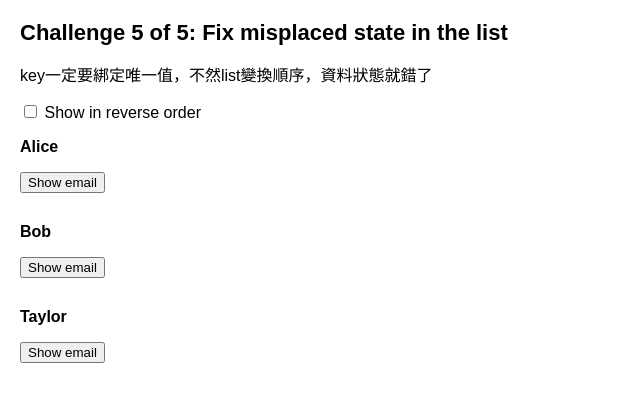
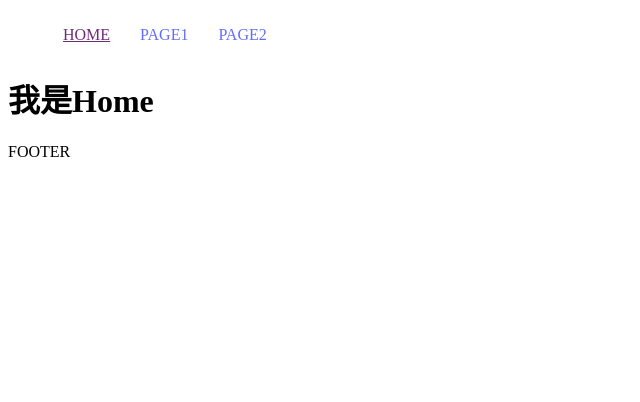
Before and after one commit to chloelo/react-ts-vite, a React (Vite) app: page / in a window 1280 px wide. Shown: the top 402 px of the page, without its empty margins (0-640 px from the left). Built offline with nearby package versions, Linux system fonts and the light colour scheme.

Commit message:
feat: 🎸 add react router

```diff
--- a/package.json
+++ b/package.json
@@ -12,6 +12,7 @@
     "immer": "^9.0.21",
     "react": "^18.2.0",
     "react-dom": "^18.2.0",
+    "react-router-dom": "^6.10.0",
     "use-immer": "^0.8.1"
   },
   "devDependencies": {
--- a/src/App.css
+++ b/src/App.css
@@ -40,14 +40,49 @@
 .read-the-docs {
   color: #888;
 } */
-body {
+/* body {
   background: #2a2a2a;
   color: #fff;
 }
 
 .section {
-    padding: 10px;
-    margin: 5px;
-    border-radius: 5px;
-    border: 1px solid #aaa;
+  padding: 10px;
+  margin: 5px;
+  border-radius: 5px;
+  border: 1px solid #aaa;
+} */
+
+li {
+  list-style: none;
+  margin: 10px 15px;
 }
+ul{
+  display: flex;
+}
+/* 未連結 */
+a:link {
+  font-weight: 500;
+  text-decoration: none;
+  color: #646cff;
+}
+
+/* 已連結過 */
+a:visited {
+  color: #a3a3a3;
+}
+
+/* 滑鼠移至連結 */
+a:hover {
+  color: #1ace92;
+}
+
+/* 選擇的連結 */
+a:active {
+  color: #24244d;
+
+}
+
+nav a.active {
+  color: rgb(113, 42, 122);
+  text-decoration: underline;
+}
--- /dev/null
+++ b/src/components/Footer.tsx
@@ -0,0 +1,5 @@
+const Footer = () => {
+  return <footer>FOOTER</footer>;
+};
+
+export default Footer;
--- /dev/null
+++ b/src/components/Header.tsx
@@ -0,0 +1,21 @@
+import { NavLink  } from "react-router-dom";
+
+const Header = () => {
+  return (
+    <nav>
+      <ul className="nav-items">
+        <li>
+          <NavLink to="/">HOME</NavLink>
+        </li>
+        <li>
+          <NavLink  to="/page1">PAGE1</NavLink>
+        </li>
+        <li>
+          <NavLink  to="/page2">PAGE2</NavLink>
+        </li>
+      </ul>
+    </nav>
+  );
+};
+
+export default Header;
--- /dev/null
+++ b/src/components/Layout.tsx
@@ -0,0 +1,15 @@
+import { Outlet } from "react-router-dom";
+import Header from "./Header";
+import Footer from "./Footer";
+
+const Layout = () => {
+  return (
+    <div>
+      <Header />
+      <Outlet />
+      <Footer />
+    </div>
+  );
+};
+
+export default Layout;
--- a/src/main.tsx
+++ b/src/main.tsx
@@ -1,13 +1,26 @@
 import React from 'react'
 import ReactDOM from 'react-dom/client'
 import App from './003-ManagingState/04-PreservingAndResettingState/Challenge5'
-// import './App.css'
+import './App.css'
 
-
-
+import { BrowserRouter, Routes, Route } from "react-router-dom";
+import Layout from "./components/Layout";
+import Home from "./pages/Home";
+import Page1 from "./pages/Page1";
+import Page2 from "./pages/Page2";
+import NotFound from "./pages/NotFound";
 
 ReactDOM.createRoot(document.getElementById('root') as HTMLElement).render(
   <React.StrictMode>
-    <App />
+    <BrowserRouter>
+      <Routes>
+        <Route path="/" element={<Layout />}>
+          <Route index element={<Home />} />
+          <Route path="page1" element={<Page1 />} />
+          <Route path="page2" element={<Page2 />} />
+          <Route path="*" element={<NotFound />} />
+        </Route>
+      </Routes>
+    </BrowserRouter>
   </React.StrictMode>,
 )
--- /dev/null
+++ b/src/pages/Home.tsx
@@ -0,0 +1,5 @@
+export default function Home() {
+  return (<>
+    <h1>我是Home</h1>
+  </>)
+}
--- /dev/null
+++ b/src/pages/NotFound.tsx
@@ -0,0 +1,9 @@
+const NotFound = () => {
+  return (
+    <div className="bg">
+      <h1>NotFound</h1>
+    </div>
+  );
+};
+
+export default NotFound;
--- /dev/null
+++ b/src/pages/Page1.tsx
@@ -0,0 +1,5 @@
+export default function Page1() {
+  return (<>
+    <h1>我是Page1</h1>
+  </>)
+}
--- /dev/null
+++ b/src/pages/Page2.tsx
@@ -0,0 +1,5 @@
+export default function Page2() {
+  return (<>
+    <h1>我是Page2</h1>
+  </>)
+}
```
Also changed, not shown: src/App-backup.tsx (added, +35 -0 lines), 1 other file (tests, documents, lock files or other folders).
